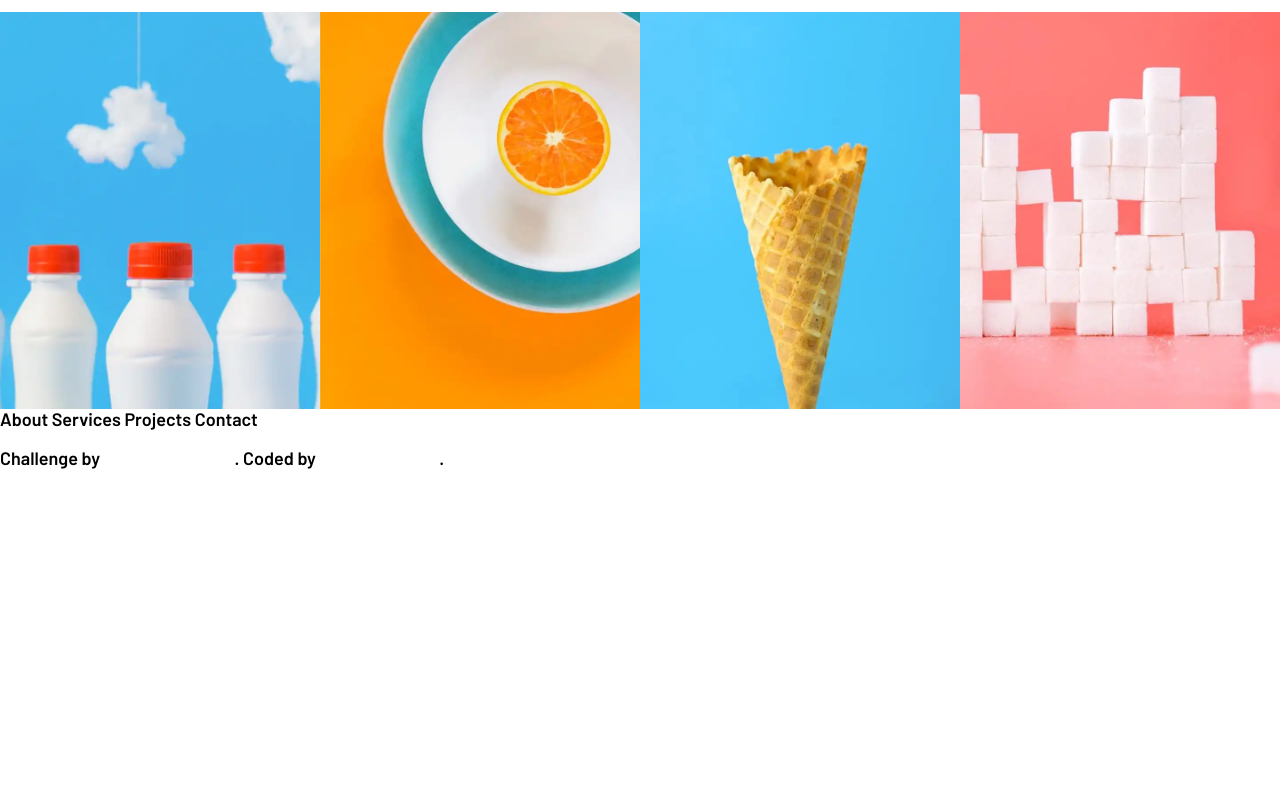
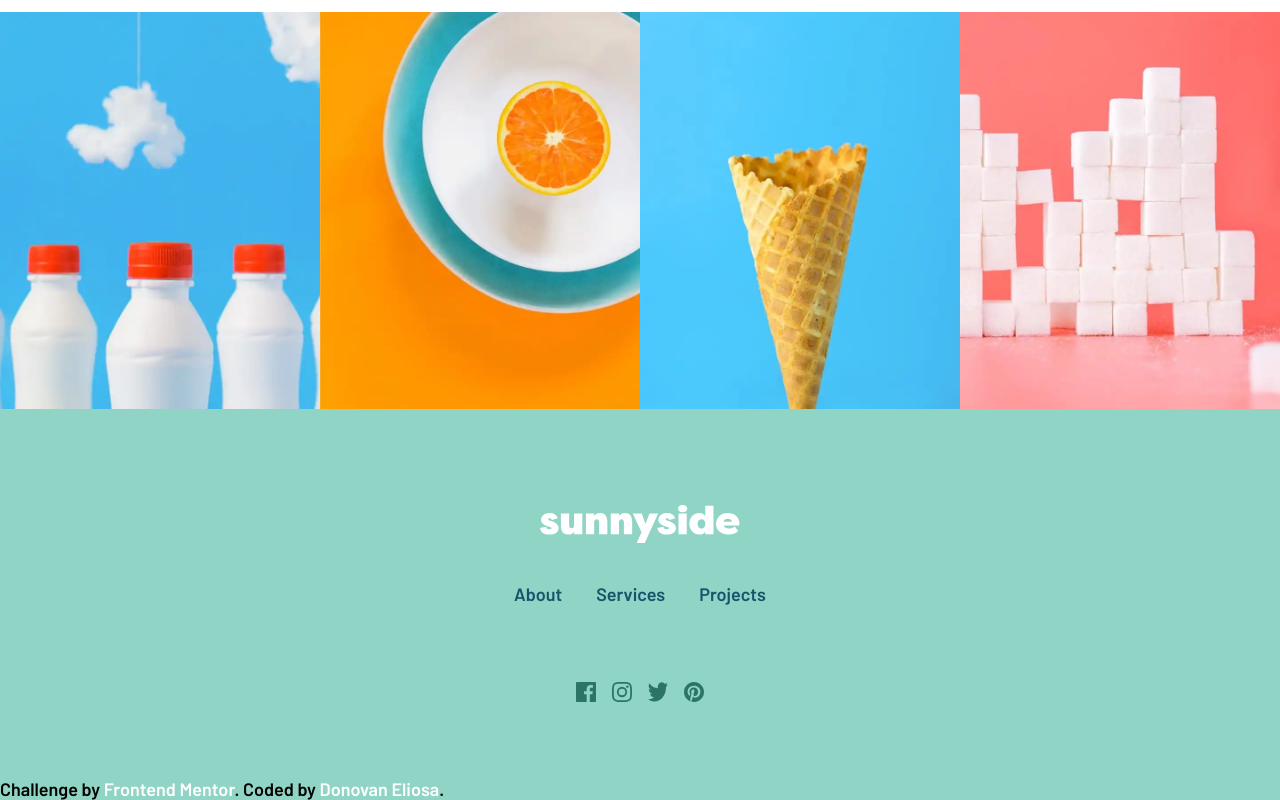
Before and after one commit to Tackless/Challenge-05-SunnysideAgencyLanding, a website: page index.html in a window 1280 px wide. Shown: the part 3583-4383 px from the top of the page. Before the commit the page ends 4070 px from the top, so only its background shows below. Drawn offline with Linux system fonts and the light colour scheme.

Commit message:
desktop ready

```diff
--- a/index.html
+++ b/index.html
@@ -2,7 +2,7 @@
 <html lang="en">
 	<head>
 		<meta charset="UTF-8">
-		<meta name="viewport" content="width=device-width, initial-scale=1.0"> <!-- displays site properly based on user's device -->
+		<meta name="viewport" content="width=device-width, initial-scale=1.0">
 		<link rel="preconnect" href="https://fonts.googleapis.com">
 		<link rel="preconnect" href="https://fonts.gstatic.com" crossorigin>
 		<link href="https://fonts.googleapis.com/css2?family=Barlow:wght@600&family=Fraunces:wght@700;900&display=swap" rel="stylesheet">
@@ -126,10 +126,21 @@
 			<img src="/build/img/desktop/image-gallery-sugarcubes.webp" alt="image-gallery-sugarcubes">
 		</div>
 
-		About
-		Services
-		Projects
-		Contact
+		<div class="nav-bottom">
+			<a href="#"><img class="logo" src="/build/img/logo.svg" alt="logo"></a>
+			<nav class="nav-bar-bottom">
+				<a href="#">About</a>
+				<a href="#">Services</a>
+				<a href="#">Projects</a>
+
+			</nav>
+			<div class="logos">
+				<img src="/build/img/icon-facebook.svg" alt="icon-facebook">
+				<img src="/build/img/icon-instagram.svg" alt="icon-instagram">
+				<img src="/build/img/icon-twitter.svg" alt="icon-twitter">
+				<img src="/build/img/icon-pinterest.svg" alt="icon-pinterest">
+			</div>
+		</div>
 
 	<footer class="attribution">
 		<p>Challenge by <a href="https://www.frontendmentor.io?ref=challenge" target="_blank">Frontend Mentor</a>.
--- a/src/scss/base/_variables.scss
+++ b/src/scss/base/_variables.scss
@@ -29,3 +29,4 @@ $white: hsl(0, 0%, 100%);
 
 // items
 $contact_hover: #6ECFFF;
+$background_bottom: #90D4C5;
--- a/src/scss/layout/_bottom.scss
+++ b/src/scss/layout/_bottom.scss
@@ -9,3 +9,38 @@
         height: 100%;
     }
 }
+.nav-bottom {
+    background-color: v.$background_bottom;
+    min-height: 37rem;
+    display: flex;
+    flex-direction: column;
+    justify-content: space-evenly;
+    align-items: center;
+    .nav-bar-bottom {
+        display: flex;
+        justify-content: space-evenly;
+        width: 25%;
+        a {
+            color: v.$dark_blue;
+        }
+    }
+    img {
+        max-width: 3rem;
+    }
+    .logo {
+        min-width: 20rem;
+        margin-bottom: -4rem;
+    }
+    .logos {
+        display: flex;
+        justify-content: space-between;
+        width: 10%;
+    }
+}
+.attribution {
+    background-color: v.$background_bottom;
+    p {
+        margin: 0;
+    }
+
+}
```
Also changed, not shown: build/css/app.css, 1 other file.
